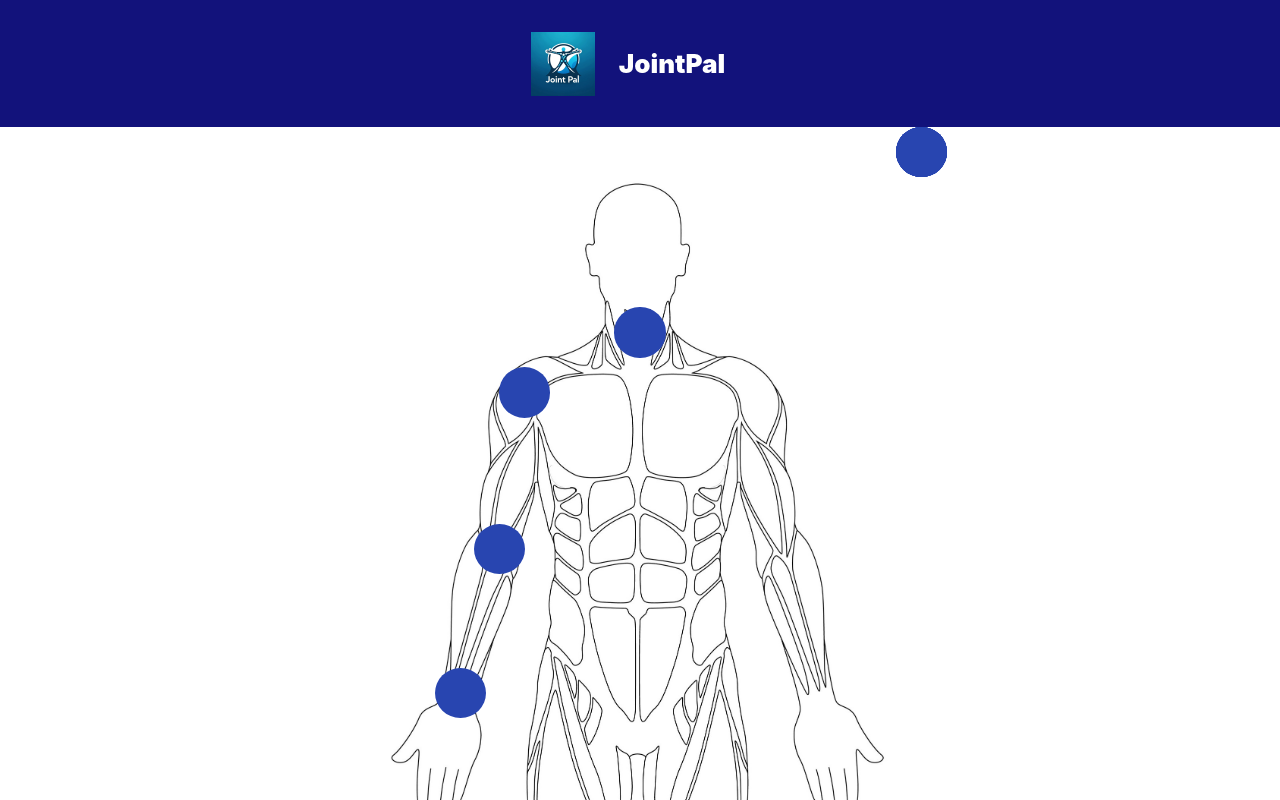
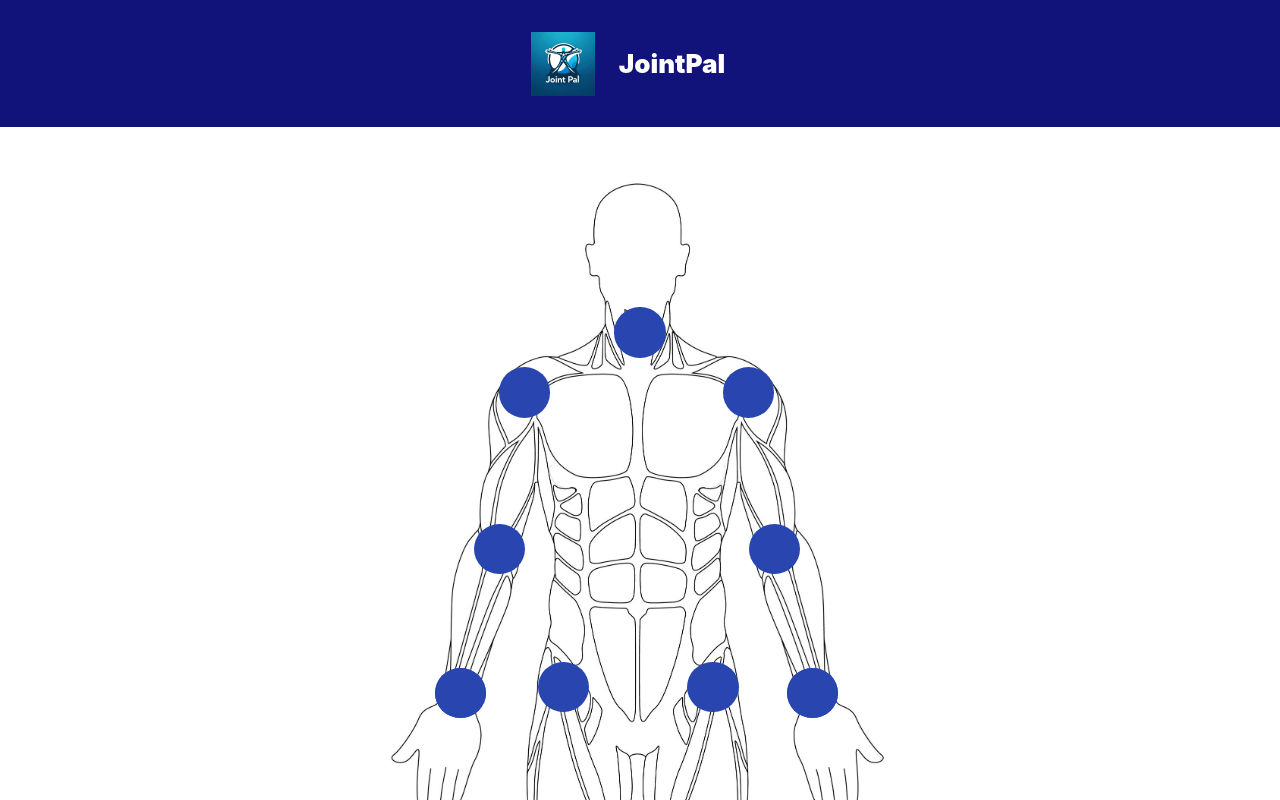
Before and after one commit to 2bato/hackcamp, a React (Create React App) app: page / in a window 1280 px wide. Shown: the top 800 px of the page. Built offline with nearby package versions, Linux system fonts and the light colour scheme.

Commit message:
placed left and right buttons with hip

```diff
--- a/src/bodymap.css
+++ b/src/bodymap.css
@@ -45,3 +45,31 @@
     top: 20%;
     left: 39%;
   }
+
+  .elbowRight{
+    top: 33%;
+    right: 37.5%;
+  }
+
+  .kneeRight {
+    top: 65%;
+    right: 43.5%;
+  }
+
+  .wristRight {
+    top: 45%;
+    right: 34.5%;
+  }
+  .shoulderRight {
+    top: 20%;
+    right: 39.5%;
+  }
+
+  .hipLeft{
+    top: 44.5%;
+    left: 42%;
+  }
+  .hipRight{
+    top: 44.5%;
+    right: 42.3%;
+  }
--- a/src/bodymap.js
+++ b/src/bodymap.js
@@ -33,11 +33,13 @@ const Bodymap = () => {
       </Link>
 
       <Link to="/wrist">
-      <button className="wrist"></button>
+      <button className="wristLeft"></button>
+      <button className="wristRight"></button>
       </Link>
 
       <Link to="/hip">
-      <button className="hip"></button>
+      <button className="hipLeft"></button>
+      <button className="hipRight"></button>
       </Link>
 
     </div>
```
